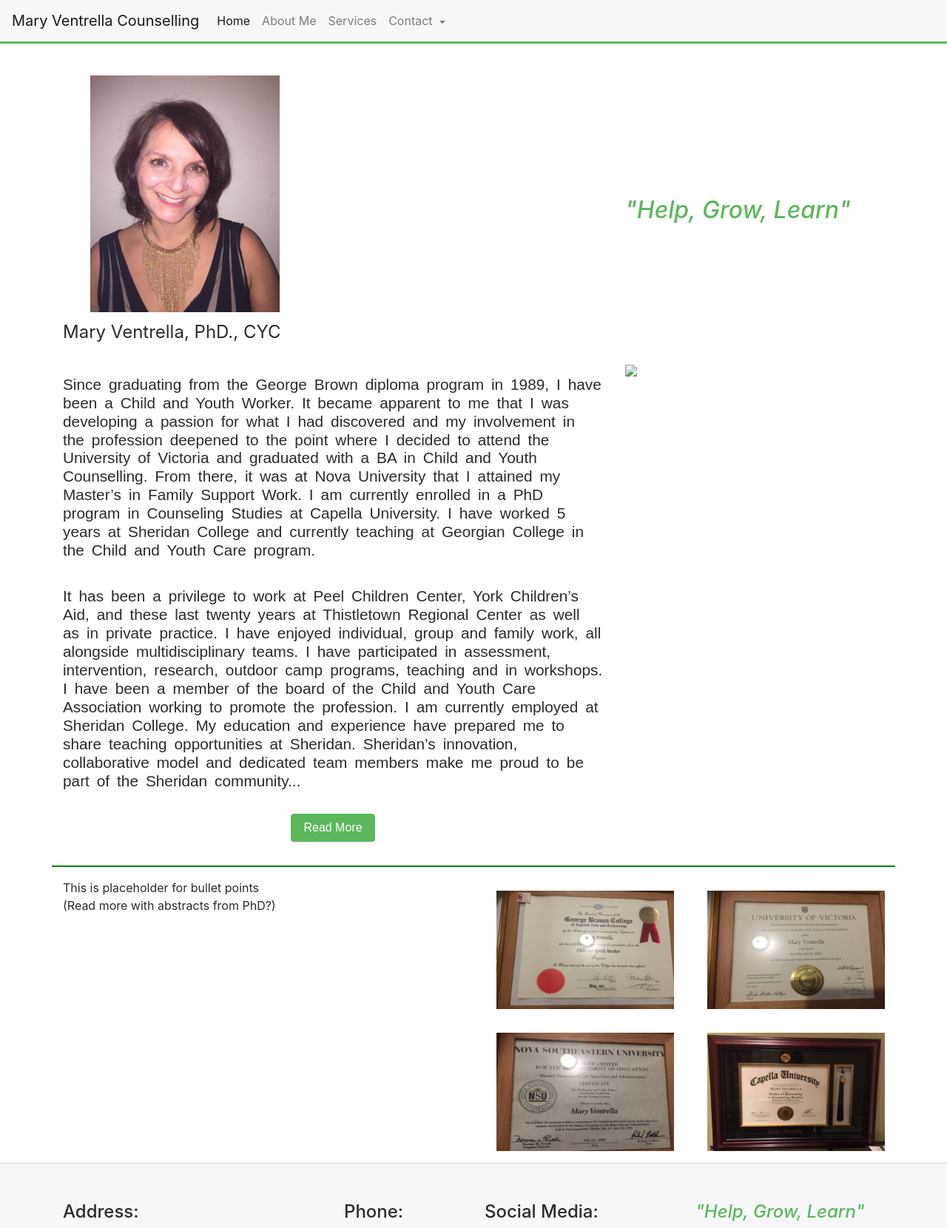
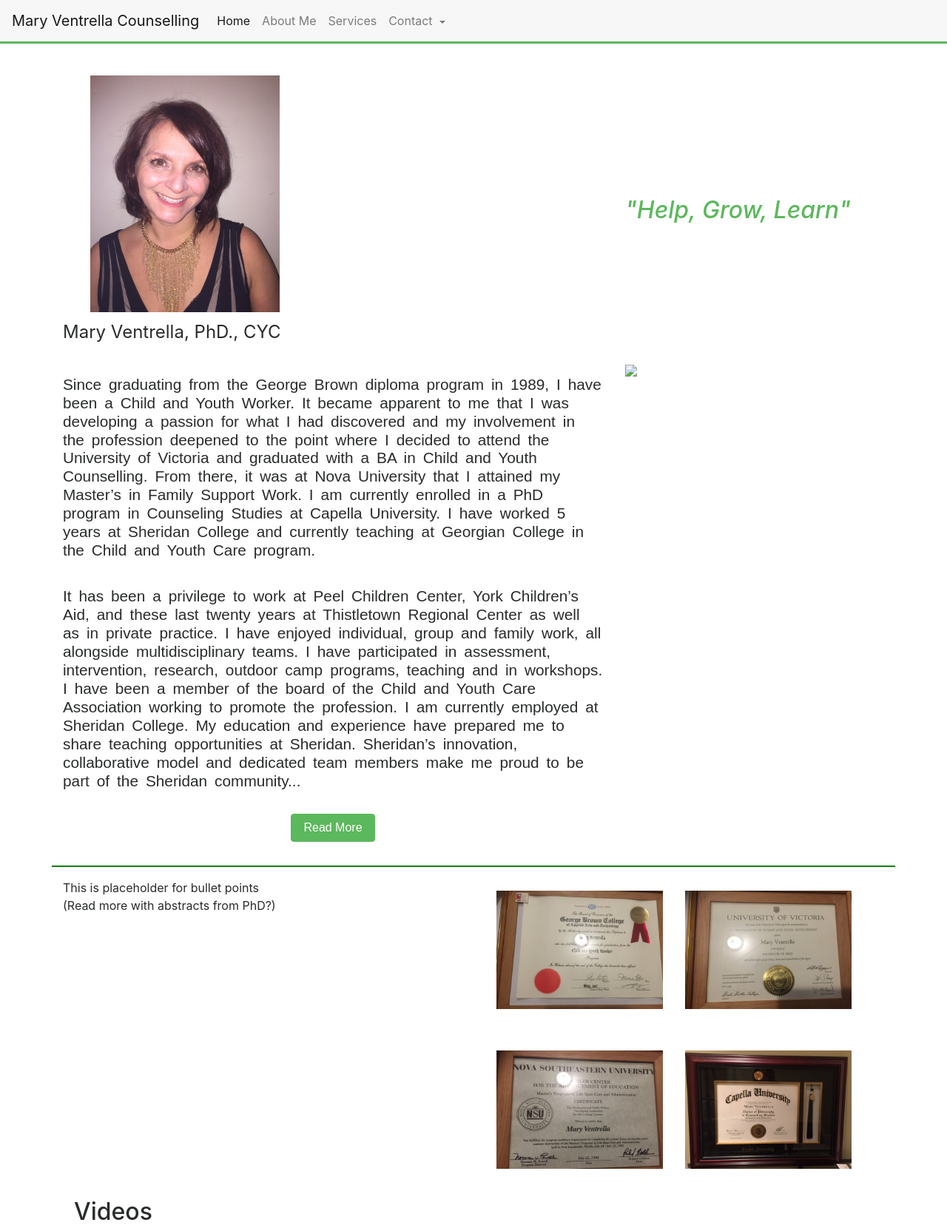
Before and after one commit to nesspire00/website_project, a PHP site: page /php/about_me.php in a window 1280 px wide. Shown: the top 1660 px of the page at 74% size. Run offline with PHP 8.4, Linux system fonts and the light colour scheme; some libraries are stand-ins or nearby versions.

Commit message:
Videos + diploma col-md fix

```diff
--- a/css/pages/about_us.css
+++ b/css/pages/about_us.css
@@ -33,3 +33,8 @@ div.separator{
 .readmore{
     margin: 1em;
 }
+
+.videos{
+    padding: 0!important;
+    margin: 0!important;
+}
--- a/php/about_me.php
+++ b/php/about_me.php
@@ -86,19 +86,26 @@ include_once('../config/navbar.php');
         <div class="col-sm-4"><img src="http://placehold.it/400x600?text=TwitterPlaceholder"></div>
 
         <div class="separator col-sm-12"></div>
-        <div class="col-sm-6">
+        <div class="col-sm-6 col-md-12 col-lg-6">
             This is placeholder for bullet points <br/>
             (Read more with abstracts from PhD?)
         </div>
-        <div class="big-img col-sm-3">
-            <img src="../images/diploma1.JPG" alt="Diploma"/> <br/>
-            <img src="../images/diploma2.JPG" alt="Diploma"/> <br/>
+        <div class="big-img col-md-6 col-sm-3 col-lg-3 row">
+            <img class="col-md-12" src="../images/diploma1.JPG" alt="Diploma"/> <br/>
+            <img class="col-md-12" src="../images/diploma2.JPG" alt="Diploma"/> <br/>
         </div>
-        <div class="col-sm-3 big-img">
-            <img src="../images/diploma3.JPG" alt="Diploma"/> <br/>
-            <img src="../images/diploma4.JPG" alt="Diploma"/> <br/>
+        <div class="col-sm-3 col-md-6 col-lg-3 big-img row">
+            <img class="col-md-12" src="../images/diploma3.JPG" alt="Diploma"/> <br/>
+            <img class="col-md-12" src="../images/diploma4.JPG" alt="Diploma"/> <br/>
         </div>
 
+
+
+    </div>
+    <div class="videos row">
+        <h2 class="col-sm-12">Videos</h2>
+        <iframe class="col-sm-12 col-md-12 col-lg-6" width="560" height="315" src="https://www.youtube.com/embed/oN8WJ4JehR4" frameborder="0" allowfullscreen></iframe>
+        <iframe class="col-sm-12 col-md-12 col-lg-6" width="560" height="315" src="https://www.youtube.com/embed/maXAXKXiano" frameborder="0" allowfullscreen></iframe>
     </div>
 </div>
 
```
